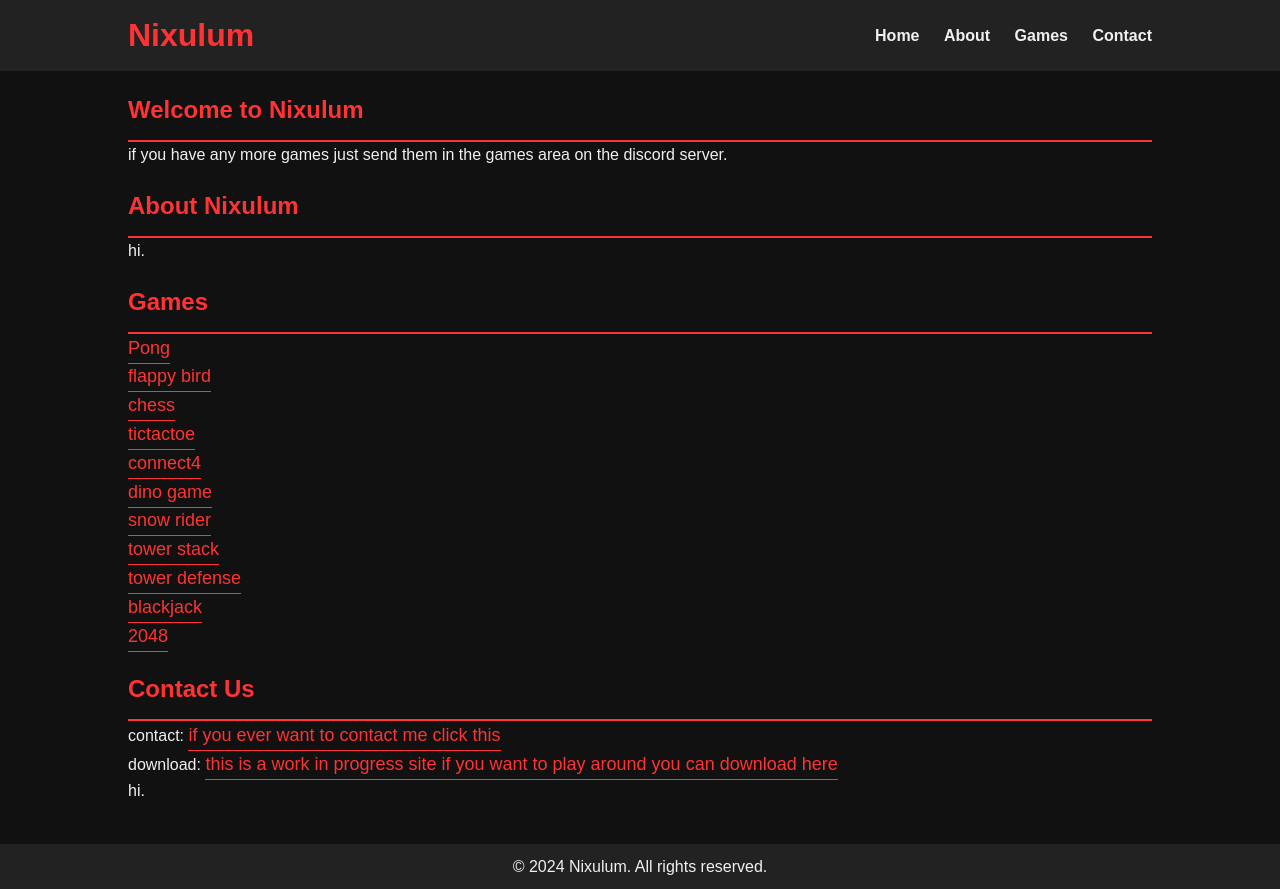
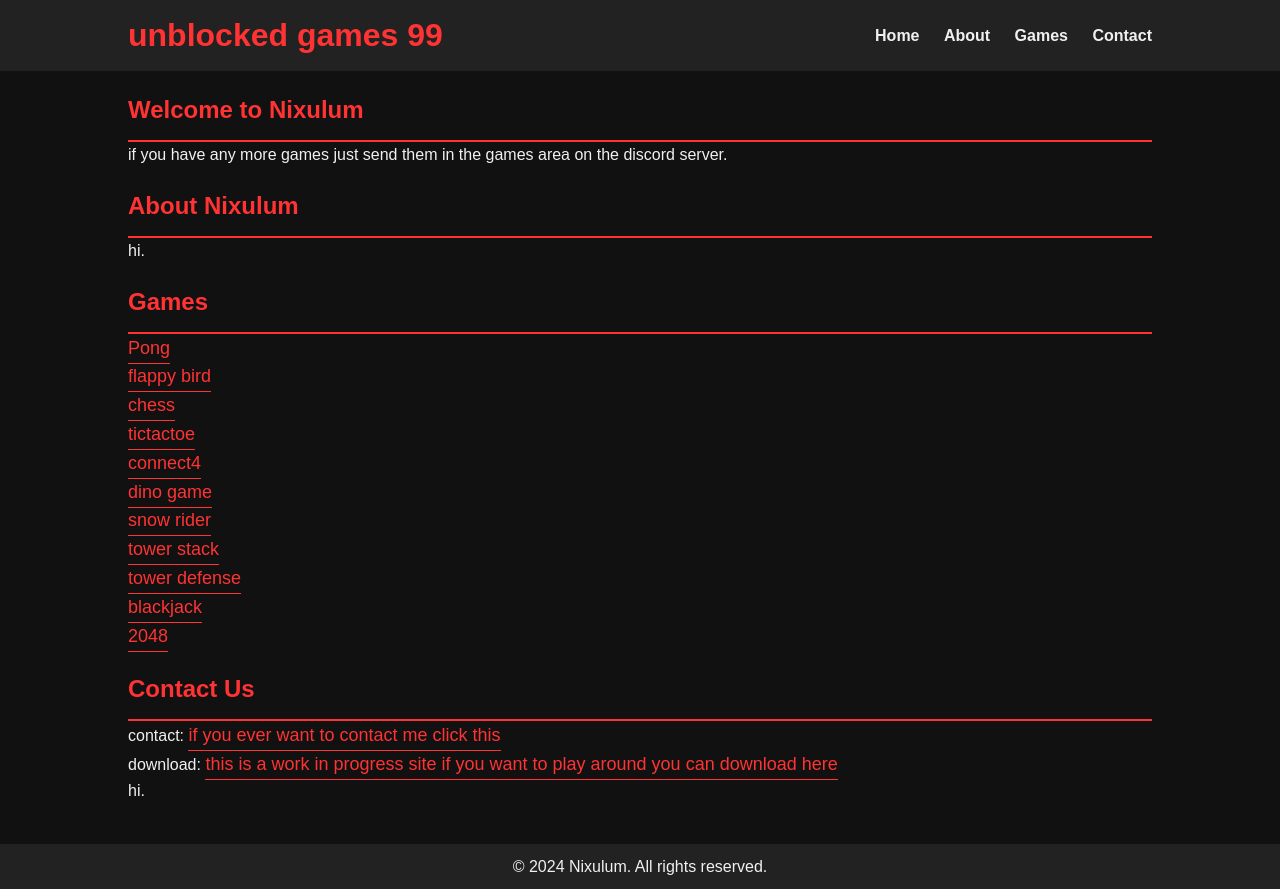
Before and after one commit to sxury999/unblockedgames99.github.io, a plain HTML site: page index.html in a window 1280 px wide. Drawn offline with Linux system fonts and the light colour scheme.

Commit message:
Update index.html

```diff
--- a/index.html
+++ b/index.html
@@ -3,13 +3,13 @@
 <head>
     <meta charset="UTF-8">
     <meta name="viewport" content="width=device-width, initial-scale=1.0">
-    <title>Nixulum</title>
+    <title>unblocked games99</title>
     <link rel="stylesheet" href="style.css">
 </head>
 <body>
     <header>
         <div class="container">
-            <h1>Nixulum</h1>
+            <h1>unblocked games 99</h1>
             <nav>
                 <ul>
                     <li><a href="#home">Home</a></li>
```
